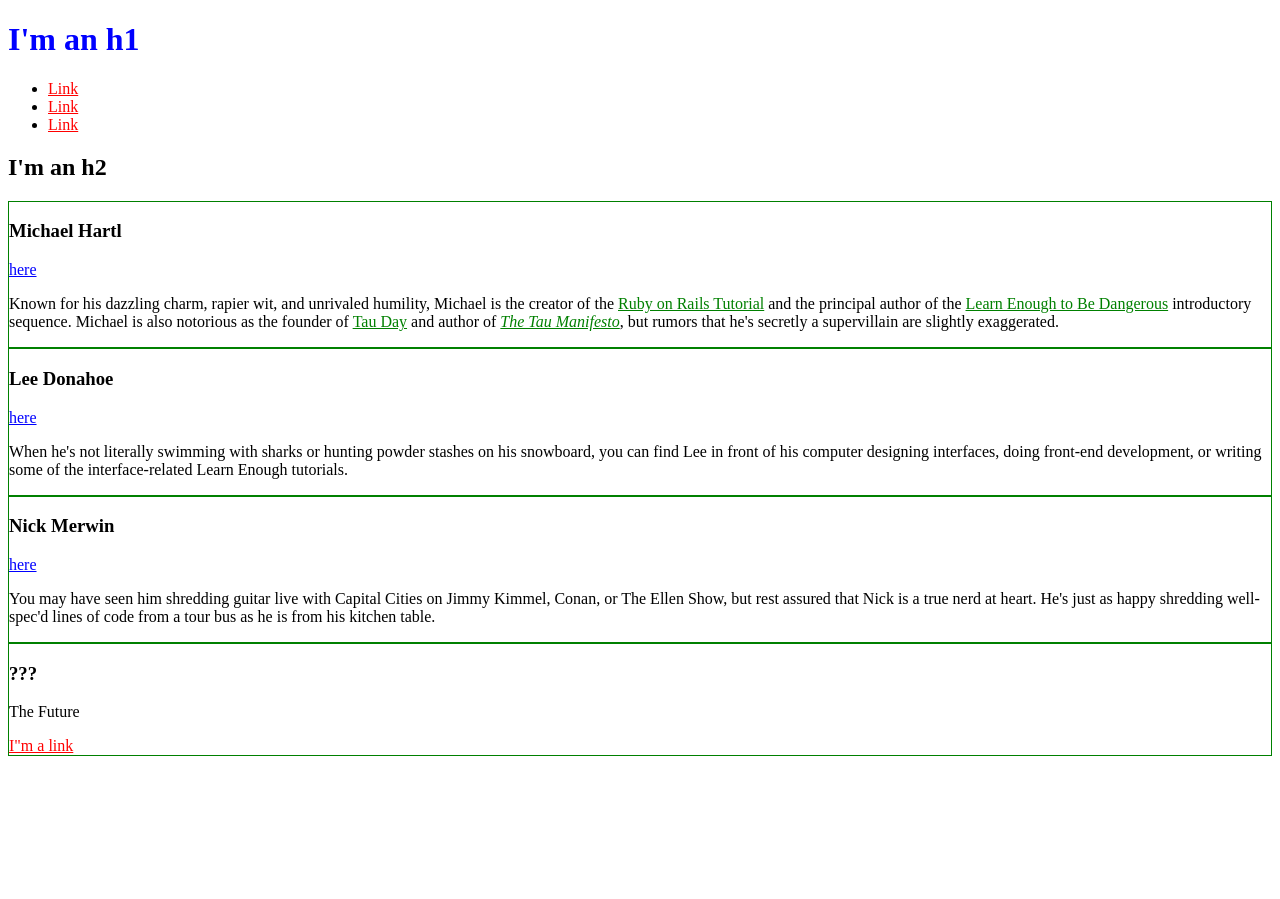
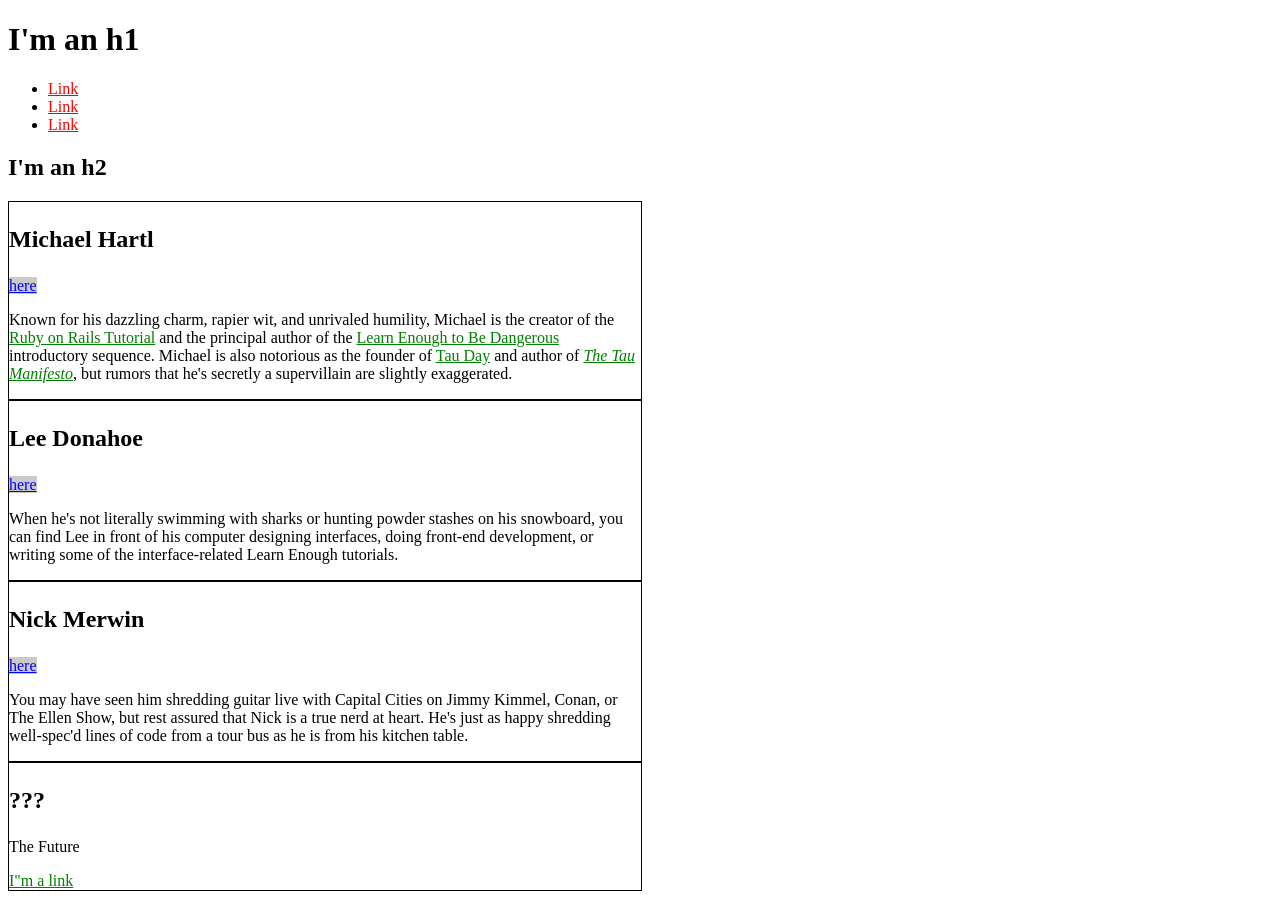
Before and after one commit to jsocko515/jsocko515.github.io, a plain HTML site: page index.html in a window 1280 px wide. Before the commit the page ends 800 px from the top, so only its background shows below. Drawn offline with Linux system fonts and the light colour scheme.

Commit message:
synced up index to correspond with chapter 3, listing 49

```diff
--- a/index.html
+++ b/index.html
@@ -6,30 +6,37 @@
     <style>
       /* GLOBAL STYLES */
       a {
-        color: red;
-      }
-      div.bio-box {
-         border: 1px solid green;
+        color: #f00;
       }
 
       /* SOCIAL STYLES */
       .social-link {
+        background: rgba(150, 150, 150, 0.5);
         color: blue;
       }
 
       /* BIO STYLES */
+      .bio-wrapper {
+        font-size: 24px;
+      }
       .bio-box {
         border: 1px solid black;
+        font-size: 1rem;
+        width: 50%;
+      }
+      .bio-box h3 {
+        font-size: 1.5em;
+      }
+      .bio-copy {
+        font-size: 1em;
       }
       .bio-copy a {
         color: green;
       }
-
-
     </style>
   </head>
   <body>
-    <h1 class="social-link">I'm an h1</h1>
+    <h1>I'm an h1</h1>
     <ul>
       <li>
         <a href="http://example.com/">Link</a>
@@ -42,6 +49,7 @@
       </li>
     </ul>
     <h2>I'm an h2</h2>
+    <div class="bio-wrapper">
       <div class="bio-box">
         <h3>Michael Hartl</h3>
         <a href="http://twitter.com/mhartl1" class="social-link">here</a>
@@ -69,10 +77,13 @@
       </div>
       <div class="bio-box">
         <h3>???</h3>
+        <div class="bio-copy">
           <p>
             The Future
           </p>
           <a href="http://example.com/">I"m a link</a>
         </div>
+      </div>
+    </div>
   </body>
 </html>
```
Lines whose indentation alone changed are shown as unchanged.
